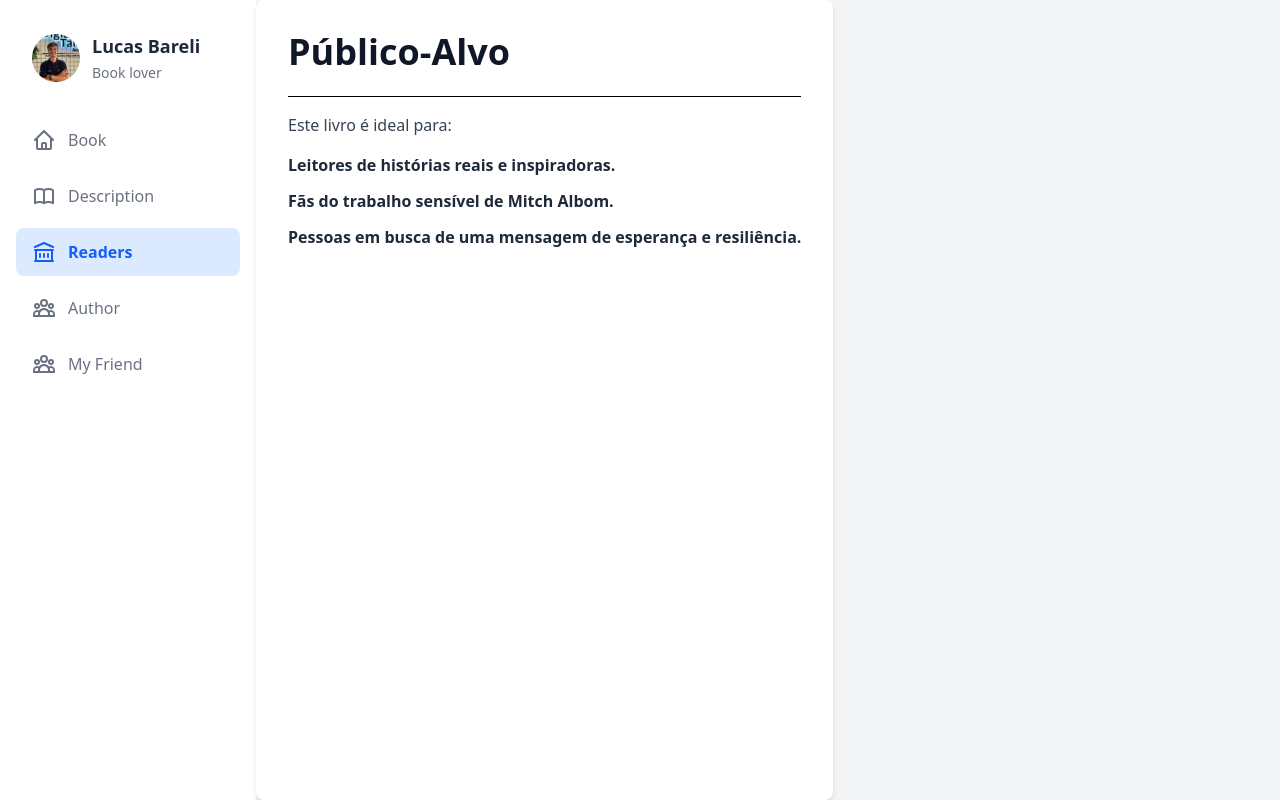
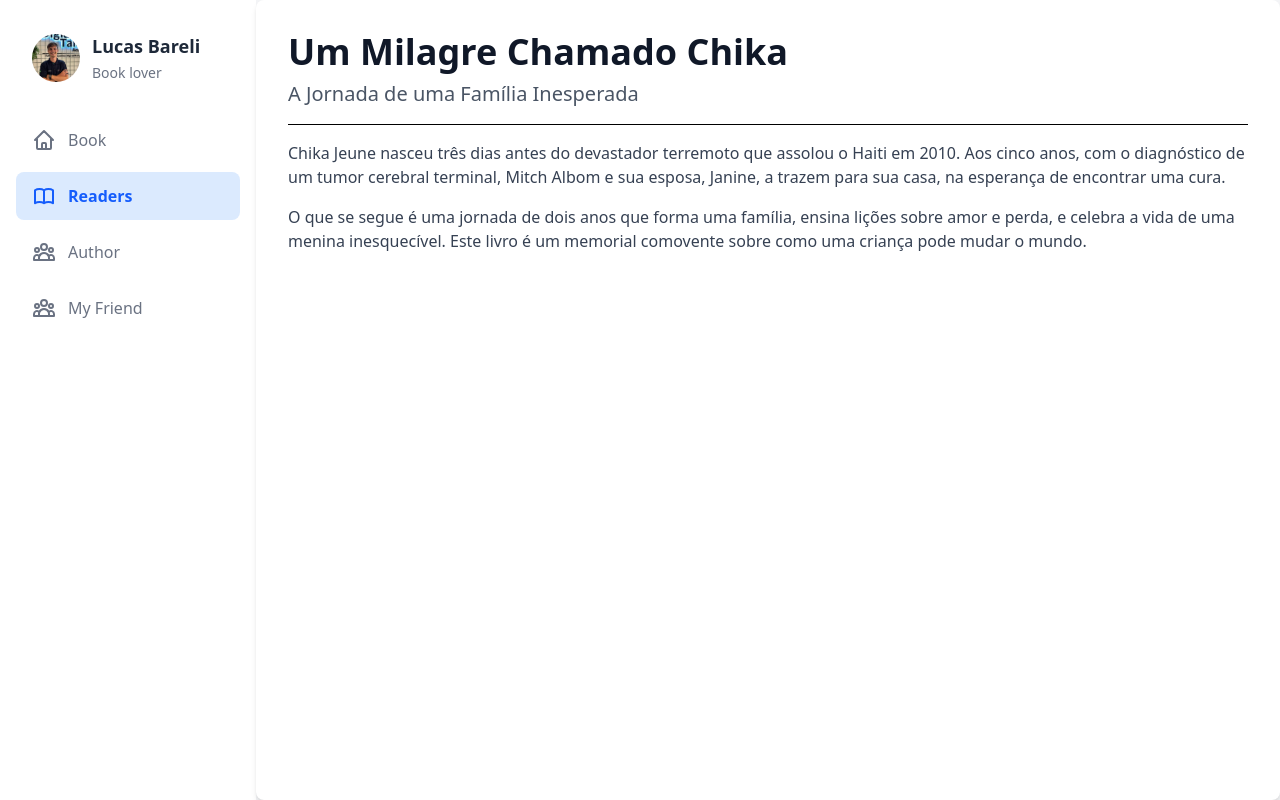
Before and after one commit to LucasBareli/book-emily, a React (Vite) app in the folder milagre-chika/: page / in a window 1280 px wide. Both pictures are taken after a click on the button "Readers". Built offline with nearby package versions, Linux system fonts and the light colour scheme.

Commit message:
31-07-2025

```diff
--- a/milagre-chika/src/App.tsx
+++ b/milagre-chika/src/App.tsx
@@ -1,13 +1,11 @@
 import React, { useState } from 'react';
 import Sidebar from './components/Sidebar';
-
 import Book from './pages/Book';
-import Description from './pages/Description';
 import Readers from './pages/Readers';
 import Author from './pages/Author';
 import MyFriend from './pages/MyFriend';
 
-export type PageName = 'book' | 'description' | 'readers' | 'author' | 'myFriend';
+export type PageName = 'book' | 'readers' | 'author' | 'myFriend';
 
 const App = () => {
   const [currentPage, setCurrentPage] = useState<PageName>('book');
@@ -16,8 +14,6 @@
     switch (currentPage) {
       case 'book':
         return <Book />;
-      case 'description':
-        return <Description />;
       case 'readers':
         return <Readers />;
       case 'author':
--- a/milagre-chika/src/components/Sidebar.tsx
+++ b/milagre-chika/src/components/Sidebar.tsx
@@ -1,5 +1,5 @@
 import React from 'react';
-import { HomeIcon, BookOpenIcon, LibraryIcon, UserGroupIcon } from "./Icon";
+import { HomeIcon, BookOpenIcon, UserGroupIcon } from "./Icon";
 import type { PageName } from '../App.tsx';
 
 interface SidebarProps {
@@ -25,8 +25,7 @@
 const Sidebar: React.FC<SidebarProps> = ({ currentPage, setCurrentPage }) => {
   const navItems: { key: PageName; label: string; icon: React.ReactNode; }[] = [
     { key: 'book', label: 'Book', icon: <HomeIcon /> },
-    { key: 'description', label: 'Description', icon: <BookOpenIcon /> },
-    { key: 'readers', label: 'Readers', icon: <LibraryIcon /> },
+    { key: 'readers', label: 'Readers', icon: <BookOpenIcon /> },
     { key: 'author', label: 'Author', icon: <UserGroupIcon /> },
     { key: 'myFriend', label: 'My Friend', icon: <UserGroupIcon /> },
   ];
--- a/milagre-chika/src/pages/Description.tsx
+++ /dev/null
@@ -1,17 +0,0 @@
-import React from 'react';
-
-const Description = () => (
-  <div className="bg-white p-8 rounded-lg shadow-md">
-    <h1 className="font-bold text-gray-900 pb-2 text-3xl md:text-4xl">Um Milagre Chamado Chika</h1>
-    <h2 className="text-xl text-gray-600 mb-4">A Jornada de uma Família Inesperada</h2>
-    <hr className="my-4" />
-    <p className="text-gray-700 text-base">
-      Chika Jeune nasceu três dias antes do devastador terremoto que assolou o Haiti em 2010. Aos cinco anos, com o diagnóstico de um tumor cerebral terminal, Mitch Albom e sua esposa, Janine, a trazem para sua casa, na esperança de encontrar uma cura.
-    </p>
-    <p className="text-gray-700 text-base mt-4">
-      O que se segue é uma jornada de dois anos que forma uma família, ensina lições sobre amor e perda, e celebra a vida de uma menina inesquecível. Este livro é um memorial comovente sobre como uma criança pode mudar o mundo.
-    </p>
-  </div>
-);
-
-export default Description;
--- a/milagre-chika/src/pages/Readers.tsx
+++ b/milagre-chika/src/pages/Readers.tsx
@@ -2,20 +2,15 @@
 
 const Readers = () => (
   <div className="bg-white p-8 rounded-lg shadow-md">
-    <h1 className="font-bold text-gray-900 pb-2 text-3xl md:text-4xl">Público-Alvo</h1>
+    <h1 className="font-bold text-gray-900 pb-2 text-3xl md:text-4xl">Um Milagre Chamado Chika</h1>
+    <h2 className="text-xl text-gray-600 mb-4">A Jornada de uma Família Inesperada</h2>
     <hr className="my-4" />
-    <p className="text-gray-700 mb-4">Este livro é ideal para:</p>
-    <ul className="space-y-3 text-gray-700">
-      <li>
-        <strong className="font-semibold text-gray-800">Leitores de histórias reais e inspiradoras.</strong>
-      </li>
-      <li>
-        <strong className="font-semibold text-gray-800">Fãs do trabalho sensível de Mitch Albom.</strong>
-      </li>
-      <li>
-        <strong className="font-semibold text-gray-800">Pessoas em busca de uma mensagem de esperança e resiliência.</strong>
-      </li>
-    </ul>
+    <p className="text-gray-700 text-base">
+      Chika Jeune nasceu três dias antes do devastador terremoto que assolou o Haiti em 2010. Aos cinco anos, com o diagnóstico de um tumor cerebral terminal, Mitch Albom e sua esposa, Janine, a trazem para sua casa, na esperança de encontrar uma cura.
+    </p>
+    <p className="text-gray-700 text-base mt-4">
+      O que se segue é uma jornada de dois anos que forma uma família, ensina lições sobre amor e perda, e celebra a vida de uma menina inesquecível. Este livro é um memorial comovente sobre como uma criança pode mudar o mundo.
+    </p>
   </div>
 );
 
```
